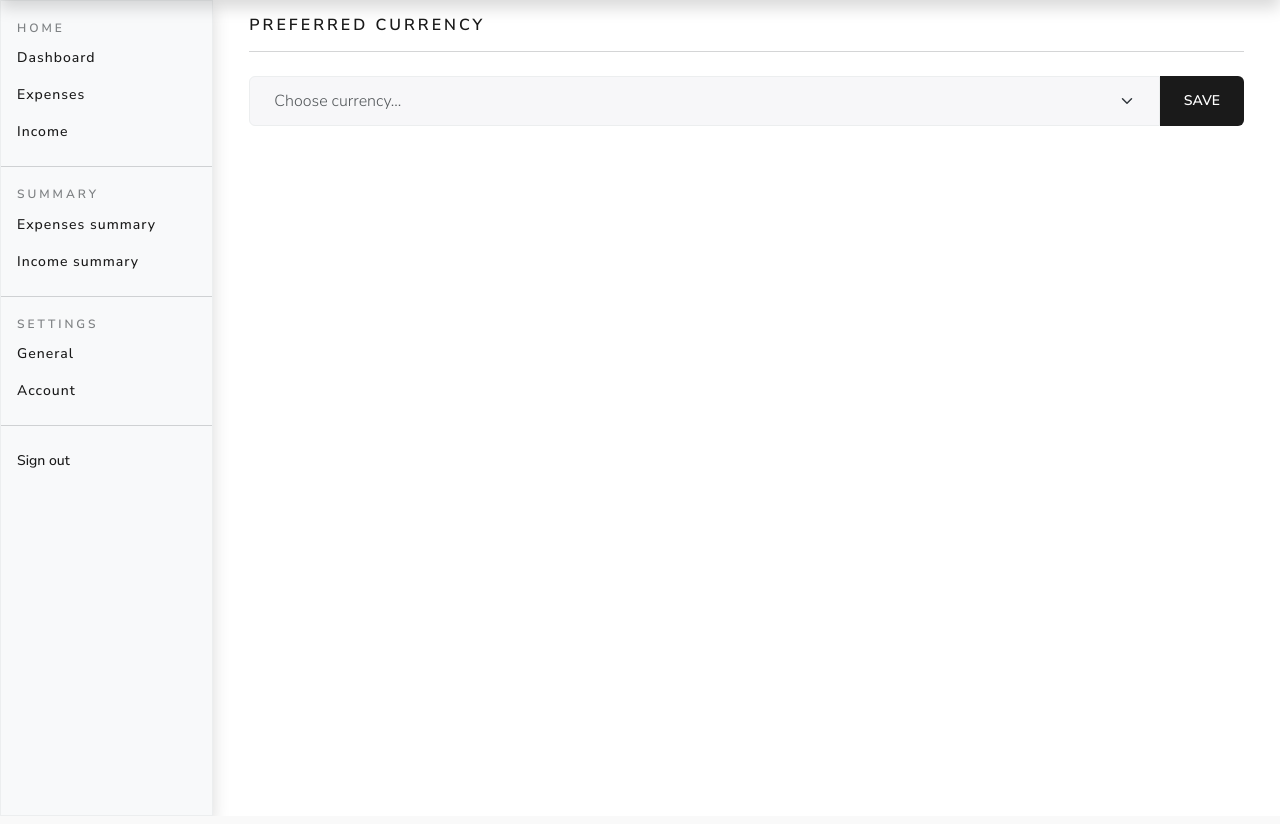
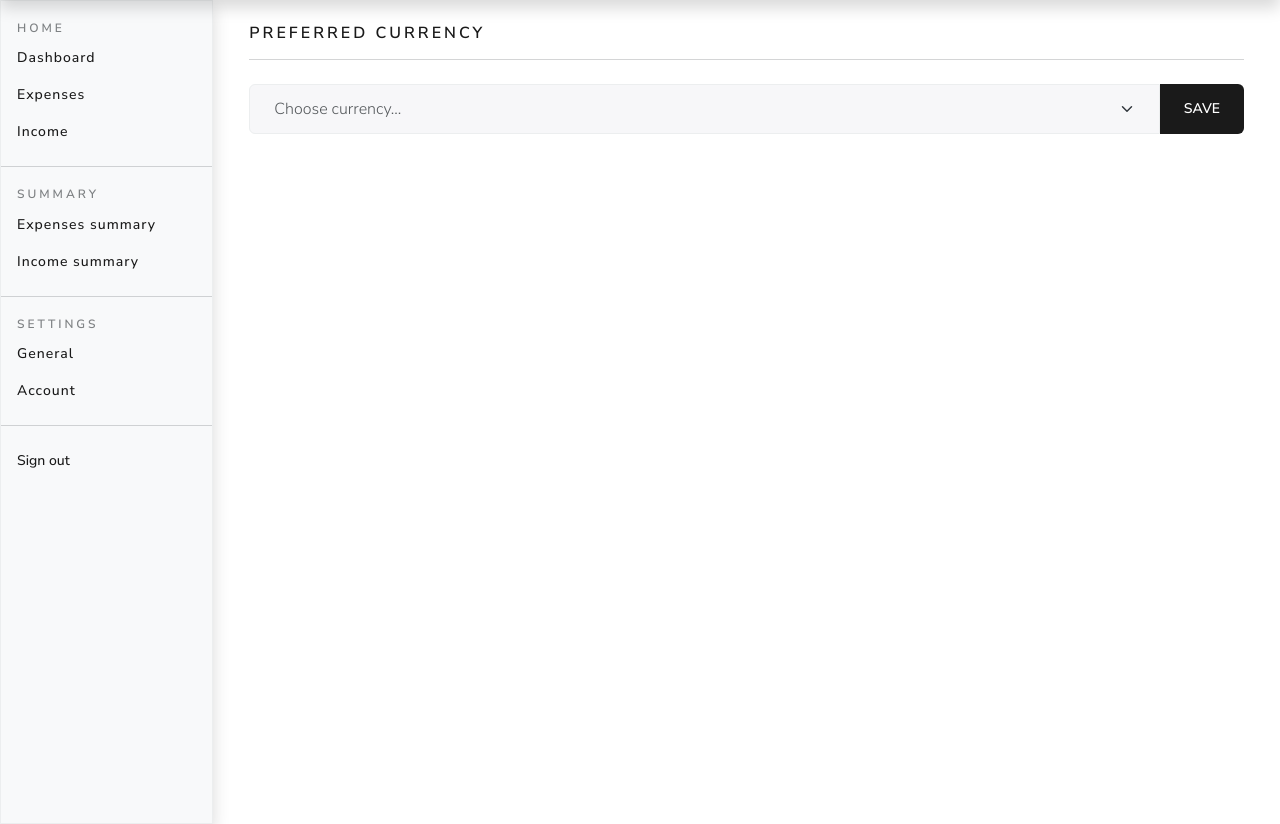
Before and after one commit to R4yya/Django-Income-Expense-Website, a Django app: page /preferences/ in a window 1280 px wide. Shown: the part 42-866 px from the top of the page. Run offline with Django 4.2, Linux system fonts and the light colour scheme; the visitor is signed in with stand-in values (Sample User, id 1); some libraries are stand-ins or nearby versions.

Commit message:
Update index.html

```diff
--- a/expenseswebsite/templates/preferences/index.html
+++ b/expenseswebsite/templates/preferences/index.html
@@ -1,6 +1,6 @@
 {% extends 'base.html' %}
 {% block content %}
-<div class="container mt-3 vh-100">
+<div class="container mt-4 vh-100">
     <h5>Preferred Currency</h5>
     <hr class="mb-4">
     {% include 'partials/_messages.html' %}
```
